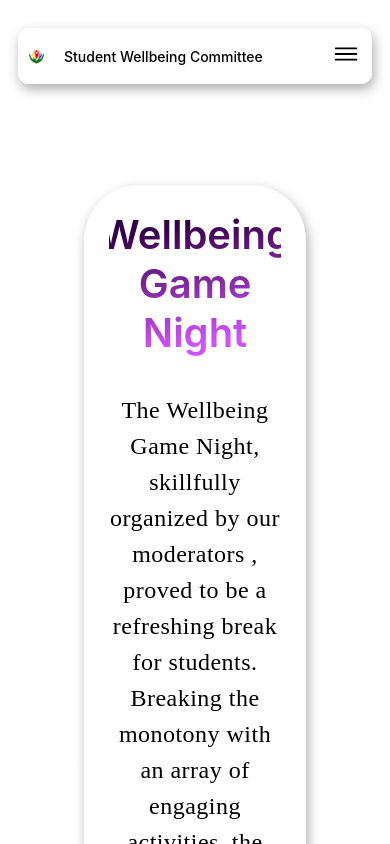
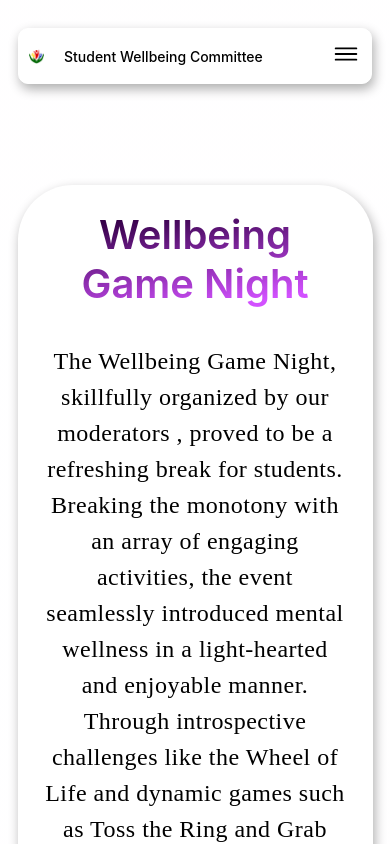
Before and after one commit to a19hu/SWC_2024, a React (Create React App) app: page /CounsllorActivity in a window 390 px wide. Shown: the top 844 px of the page. Built offline with nearby package versions, Linux system fonts and the light colour scheme.

Commit message:
In counsellor activity fixed a bug and made responsive counsellorActiivty

```diff
--- a/src/Components/Pages/CounsllorActivity.jsx
+++ b/src/Components/Pages/CounsllorActivity.jsx
@@ -392,6 +392,7 @@ export default function CounsllorActivity() {
         <div className="cou_act_img">
           <img src={reclaimingLifeImg1} alt="" />
         </div>
+        </div>
         <div className="box">
           <div className="cou_act_heading">Connecto Patronum</div>
           <div className="cou_act_context">
@@ -600,6 +601,6 @@ export default function CounsllorActivity() {
           </div>
         </div>
       </div>
-    </div>
+
   );
 }
--- a/src/Components/Style/CounsllorActivity.css
+++ b/src/Components/Style/CounsllorActivity.css
@@ -48,3 +48,9 @@ position: relative;
     text-align: center;
     margin-bottom: 135px;
 }
+
+@media screen and (max-width: 1050px) {
+    .CounsllorActivity{
+        padding: 185px 17.5px;
+    }
+}
--- a/src/Components/Style/home.css
+++ b/src/Components/Style/home.css
@@ -177,6 +177,11 @@ display: flex;
     }
 .carousel-inner img {
     height: 250px;
+
+    .box{
+        padding: 18px;
+
+    }
 }
 .box{
     padding: 25px;
```
